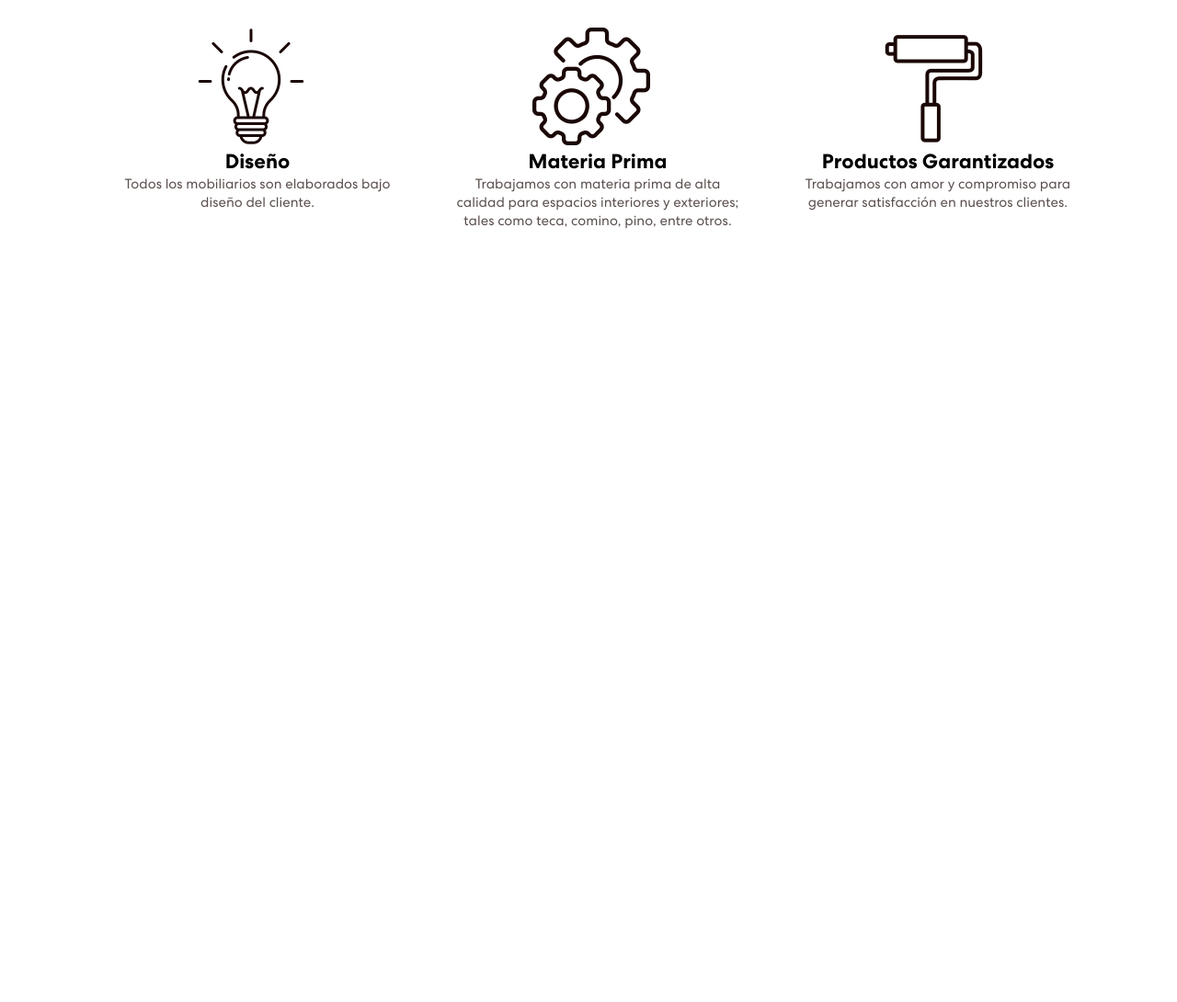
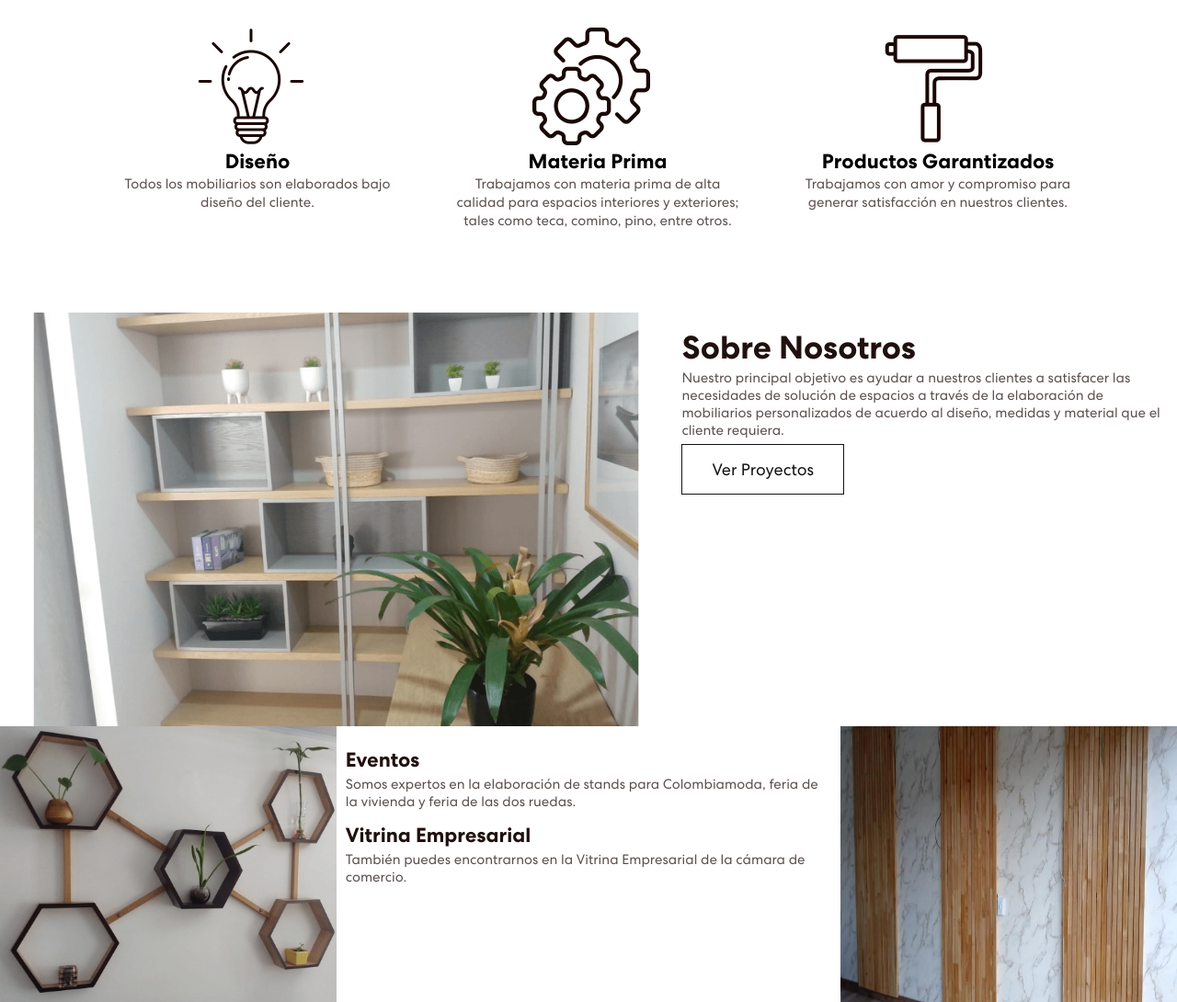
Before and after one commit to josdavidh/enmadera, a plain HTML site: page index.html in a window 1280 px wide. Shown: the part 822-1912 px from the top of the page at 92% size. Before the commit the page ends 1122 px from the top, so only its background shows below. Drawn offline with Linux system fonts and the light colour scheme; files whose address does not match are found by name.

Commit message:
se añaden los logos svg y se avanza en la seccion de about

```diff
--- a/css/styles.css
+++ b/css/styles.css
@@ -405,3 +405,97 @@ nav.container{
   overflow: hidden;
   color: var(--transparentBrown);
 }
+
+/* About Section */
+.about {
+  display: grid;
+  max-width: 1700px;
+  margin: 0 auto;
+  margin-top: 40px;
+  grid-template-columns: 1fr;
+  grid-template-rows: repeat(5, max-content);
+  grid-template-areas:
+  "image1"
+  "cta"
+  "image2"
+  "descriptions"
+  "image3";
+}
+
+.about__hero {
+  grid-area: image1;
+  height: 50vh;
+  min-height: 450px;
+}
+
+.about__hero img {
+  width: 100%;
+  height: 100%;
+  object-fit: cover;
+  object-position: center;
+}
+
+.about__content {
+  grid-area: cta;
+  padding: 20px 10px;
+}
+
+.about__title {
+  color: var(--darkBrown);
+  font-size: 3.5rem;
+  line-height: 3.7rem;
+}
+
+.about__subtitle {
+  color: var(--darkBrown);
+  font-size: 2.2rem;
+  line-height: 2.4rem;
+}
+
+.about__paragraph {
+  color: var(--transparentBrown);
+  padding: 5px 0;
+  font-size: 1.5rem;
+  line-height: 1.9rem;
+}
+
+.about__cta {
+  display: inline-block;
+}
+
+.about__img2 {
+  grid-area: image2;
+  height: 300px;
+  background-image: url("../assets/img/repisaDecorativa.png");
+  background-size: cover;
+  background-position: center;
+}
+
+.about__descriptions {
+  grid-area: descriptions;
+  padding: 20px 10px;
+}
+
+.about__texts {
+  padding: 5px 0;
+}
+
+.about__img3 {
+  grid-area: image3;
+  height: 300px;
+  background-image: url("../assets/img/separador1.jpg");
+  background-size: cover;
+  background-position: center;
+}
+
+@media(min-width: 768px){
+  .about {
+    grid-template-columns: repeat(7, 1fr);
+    grid-template-areas:
+    "image1 image1 image1 image1 cta cta cta"
+    "image1 image1 image1 image1 cta cta cta"
+    "image1 image1 image1 image1 cta cta cta"
+    "image2 image2 descriptions descriptions descriptions image3 image3"
+    "image2 image2 descriptions descriptions descriptions image3 image3";
+  }
+}
--- a/index.html
+++ b/index.html
@@ -11,7 +11,7 @@
   <body>
     <header class="header">
       <nav class="nav container" id="nav">
-        <img src="./assets/img/tallerCarpinteria.png" alt="Logo Taller Carpinteria" class="nav__logo"></img>
+        <img src="./assets/img/taller.svg" alt="Logo Taller Carpinteria" class="nav__logo"></img>
 
         <ul class="nav__links">
           <li class="nav__item">
@@ -58,6 +58,8 @@
       </section>
     </header>
 
+    <main>
+
       <section class="services">
         <div class="services__title">
           <h2>Nuestros Servicios</h2>
@@ -102,5 +104,33 @@
           </article>
         </div>
       </section>
+
+      <section class="about">
+        <picture class="about__hero">
+          <img src="./assets/img/muebleEstudio.png" alt="Mueble de estudio">
+        </picture>
+        <section class="about__content">
+          <h2 class="about__title">Sobre Nosotros</h2>
+          <p class="about__paragraph">Nuestro principal objetivo es ayudar a nuestros clientes a satisfacer las necesidades de soluci&oacute;n de espacios a trav&eacute;s de la elaboraci&oacute;n de mobiliarios personalizados de acuerdo al diseño, medidas y material que el cliente requiera.</p>
+          <a href="#" class="about__cta btn__contact dark">Ver Proyectos<span></span></a>
+        </section>
+        <div class="about__img2">
+
+        </div>
+        <section class="about__descriptions">
+          <div class="about__texts">
+            <h3 class="about__subtitle">Eventos</h3>
+            <p class="about__paragraph">Somos expertos en la elaboraci&oacute;n de stands para Colombiamoda, feria de la vivienda y feria de las dos ruedas.</p>
+          </div>
+          <div class="about__texts">
+            <h3 class="about__subtitle">Vitrina Empresarial</h3>
+            <p class="about__paragraph">Tambi&eacute;n puedes encontrarnos en la Vitrina Empresarial de la c&aacute;mara de comercio.</p>
+          </div>
+        </section>
+        <div class="about__img3">
+
+        </div>
+      </section>
+    </main>
   </body>
 </html>
```
Also changed, not shown: auxiliar.css (deleted, +0 -32 lines), auxiliar.html (deleted, +0 -19 lines), assets/img/enmadera.svg (added), assets/img/logo.svg (added), assets/img/taller.svg (added), assets/img/tronco.svg (added). Lines whose indentation alone changed are shown as unchanged.
